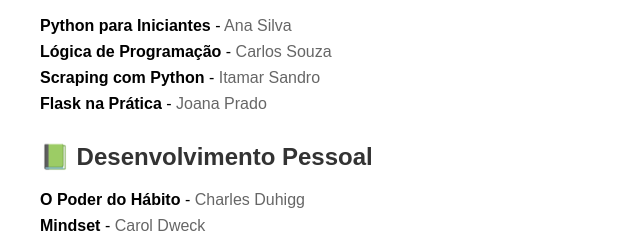
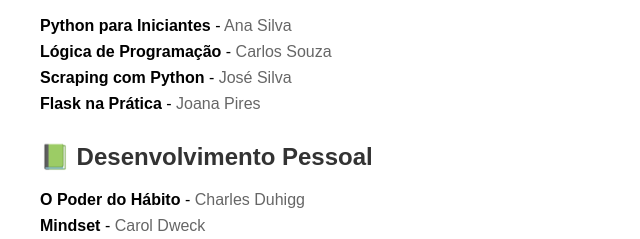
Before and after one commit to codigodahr/scraping-exemplo, a plain HTML site: page index.html in a window 1280 px wide. Shown: the part 129-368 px from the top of the page, 0-640 px from the left. Drawn offline with Linux system fonts and the light colour scheme.

Commit message:
Update index.html

```diff
--- a/index.html
+++ b/index.html
@@ -37,8 +37,8 @@
     <ul>
       <li><span class="titulo">Python para Iniciantes</span> - <span class="autor">Ana Silva</span></li>
       <li><span class="titulo">Lógica de Programação</span> - <span class="autor">Carlos Souza</span></li>
-      <li><span class="titulo">Scraping com Python</span> - <span class="autor">Itamar Sandro</span></li>
-      <li><span class="titulo">Flask na Prática</span> - <span class="autor">Joana Prado</span></li>
+      <li><span class="titulo">Scraping com Python</span> - <span class="autor">José Silva</span></li>
+      <li><span class="titulo">Flask na Prática</span> - <span class="autor">Joana Pires</span></li>
     </ul>
   </div>
 
```
